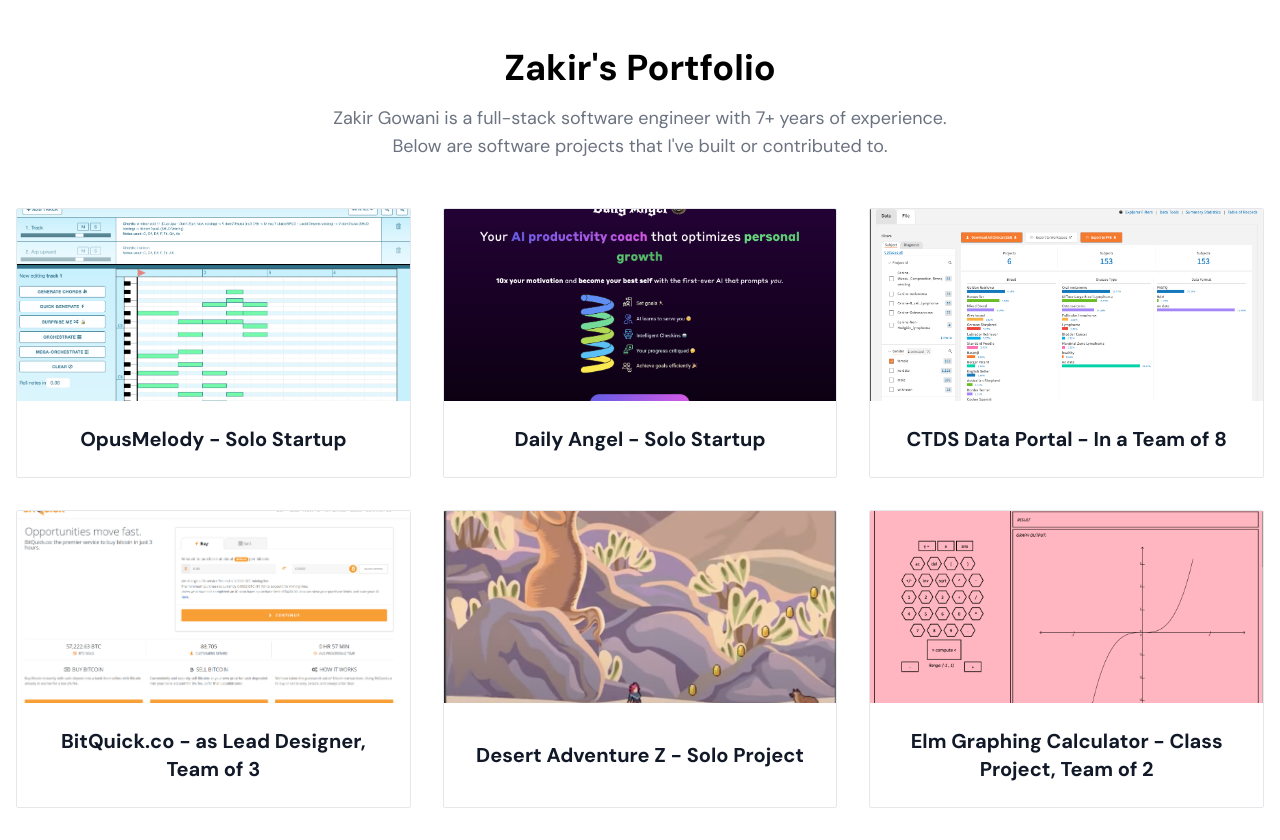
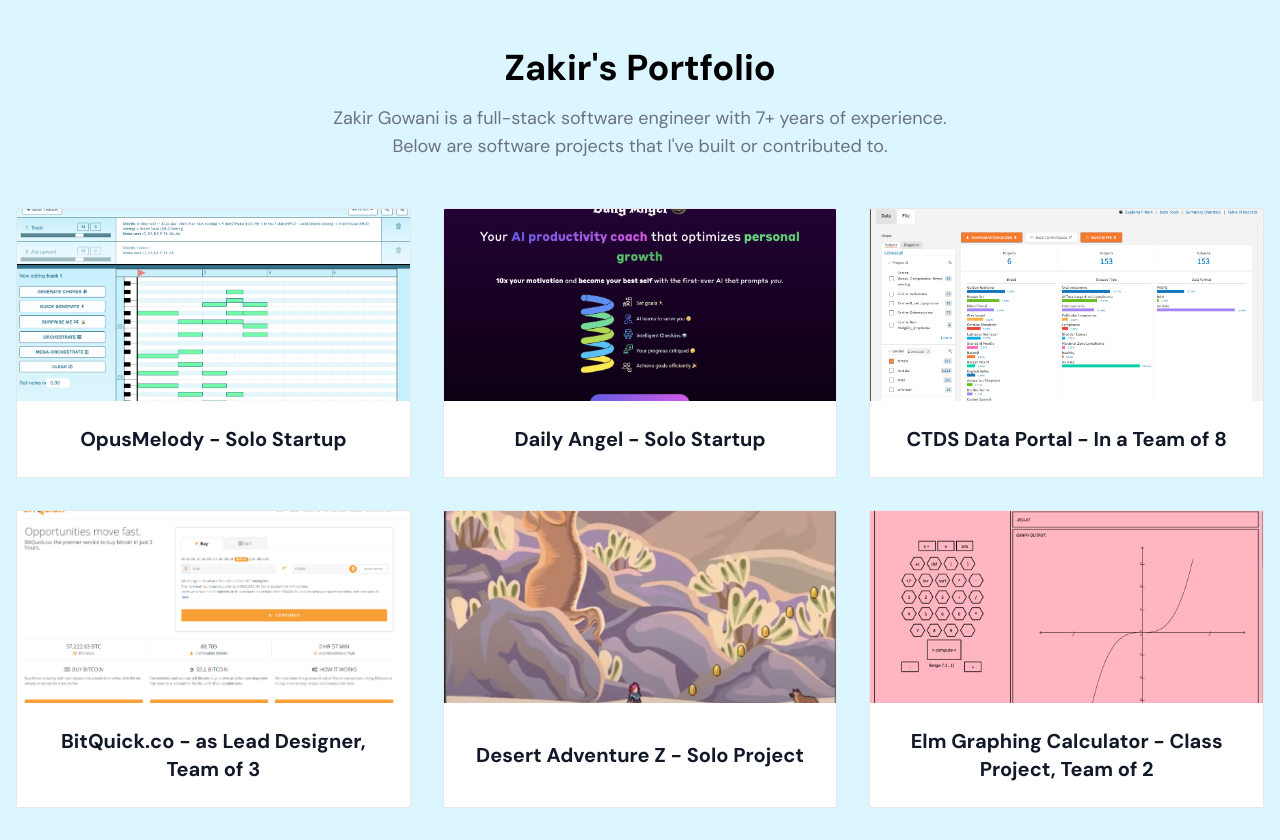
Before and after one commit to ZakirG/zakirs-portfolio, a Next.js app: page / in a window 1280 px wide. Built offline with nearby package versions, Linux system fonts and the light colour scheme.

Commit message:
background color

```diff
--- a/src/app/globals.css
+++ b/src/app/globals.css
@@ -3,7 +3,7 @@
 @tailwind utilities;
 
 body {
-  background: white;
+  background-color: #dbf6ff;
   color: black;
   min-height: 100vh;
 }
```
